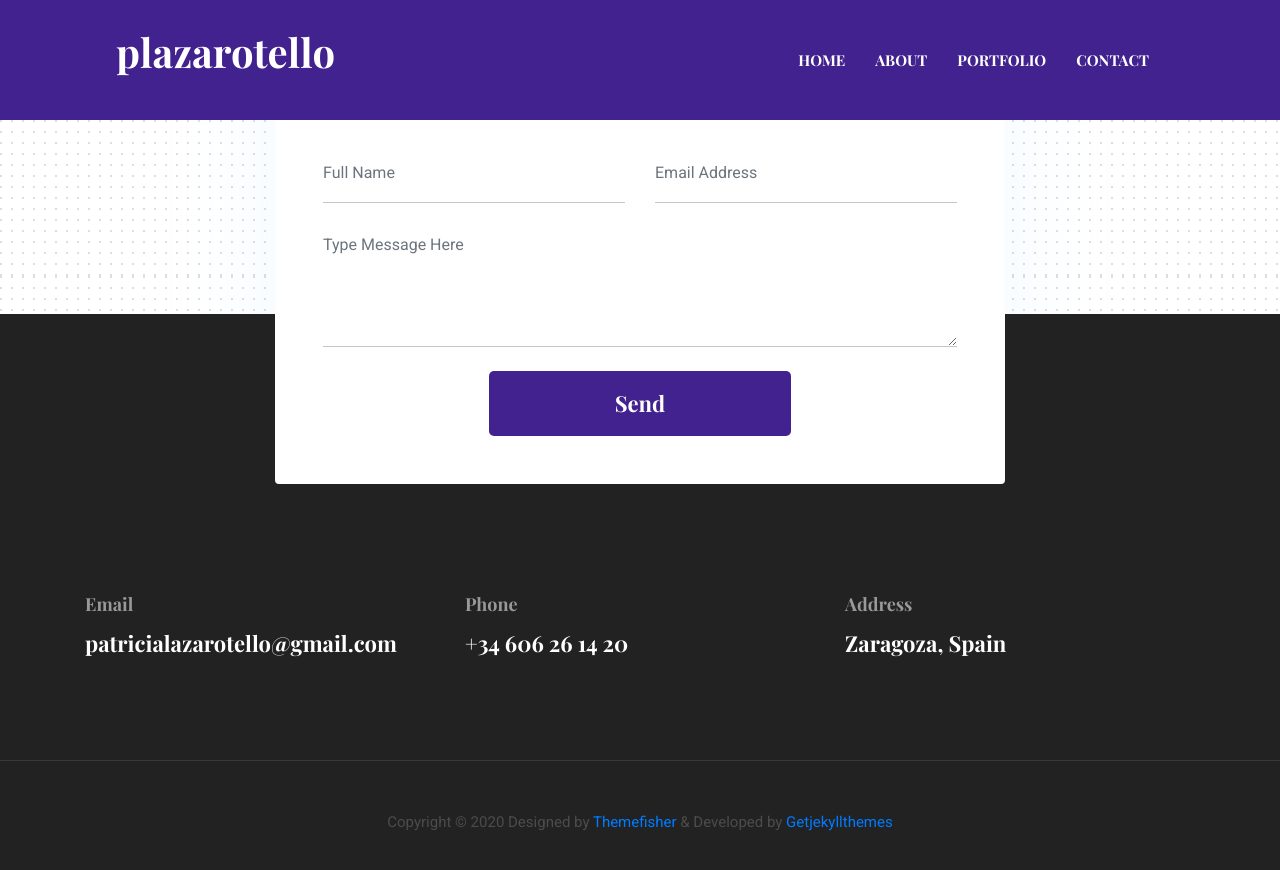
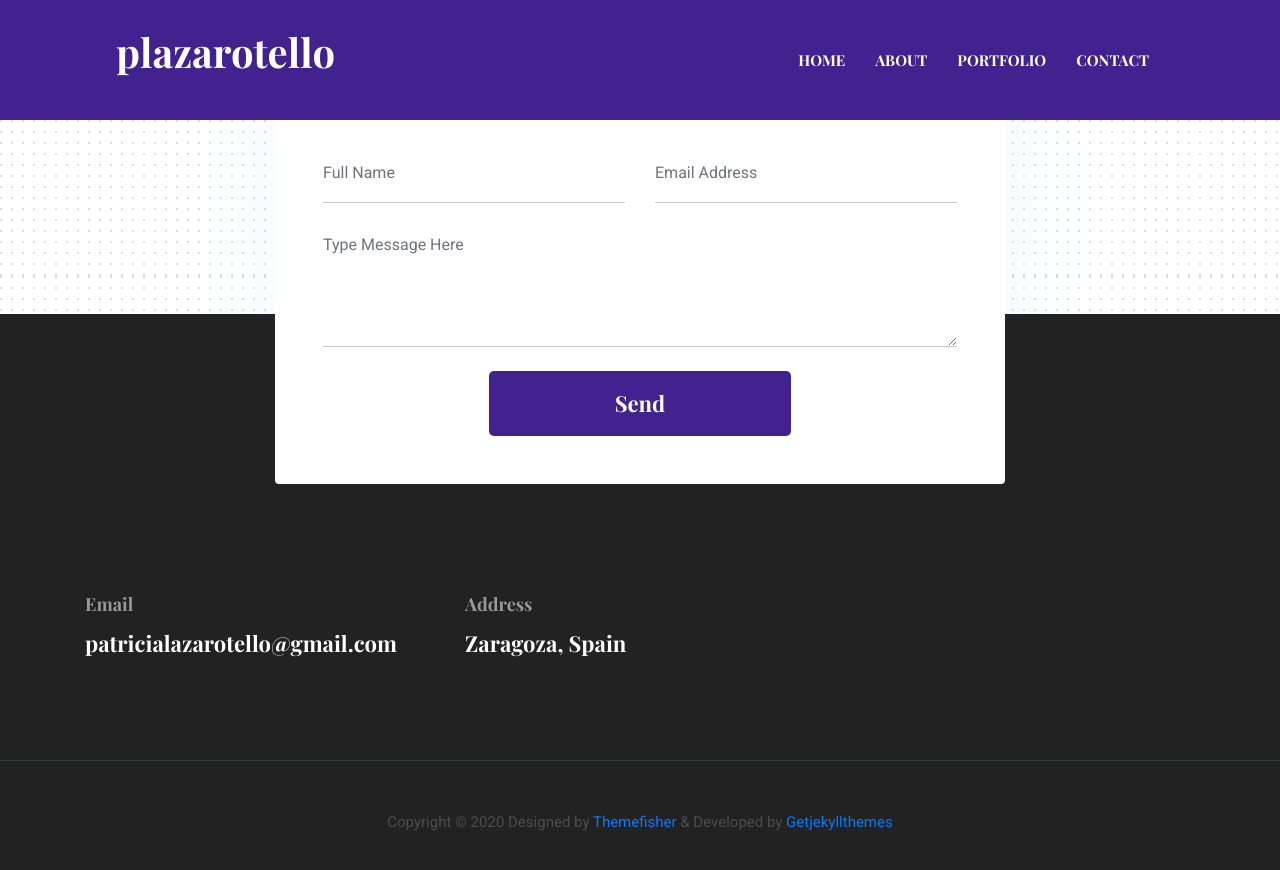
Before and after one commit to plazarotello/plazarotello.github.io, a Jekyll site: the page built from index.html, in a window 1280 px wide and 900 px high, scrolled down 5636 px. Shown: the top 870 px of the window. Built offline with Jekyll 4.4.1, drawn with Linux system fonts in a browser that asks for light colours.

Commit message:
deleted phone number

```diff
--- a/_data/settings.yml
+++ b/_data/settings.yml
@@ -7,7 +7,7 @@
 author: Patricia Lázaro Tello
 description: plazaro's portfolio
 email: patricialazarotello@gmail.com
-phone: +34 606 26 14 20
+# phone: +34 606 26 14 20
 address: Zaragoza, Spain
 copyright: Copyright &copy; 2020 Designed by [Themefisher](https://themefisher.com) & Developed by [Getjekyllthemes](https://getjekyllthemes.com)
 
--- a/_includes/footer.html
+++ b/_includes/footer.html
@@ -7,10 +7,10 @@
           <h5 class="text-light">Email</h5>
           <p class="text-white paragraph-lg font-secondary">{{ site.data.settings.email }}</p>
         </div>
-        <div class="col-md-4">
+        <!-- <div class="col-md-4">
           <h5 class="text-light">Phone</h5>
           <p class="text-white paragraph-lg font-secondary">{{ site.data.settings.phone }}</p>
-        </div>
+        </div> -->
         <div class="col-md-4">
           <h5 class="text-light">Address</h5>
           <p class="text-white paragraph-lg font-secondary">{{ site.data.settings.address }}</p>
```
